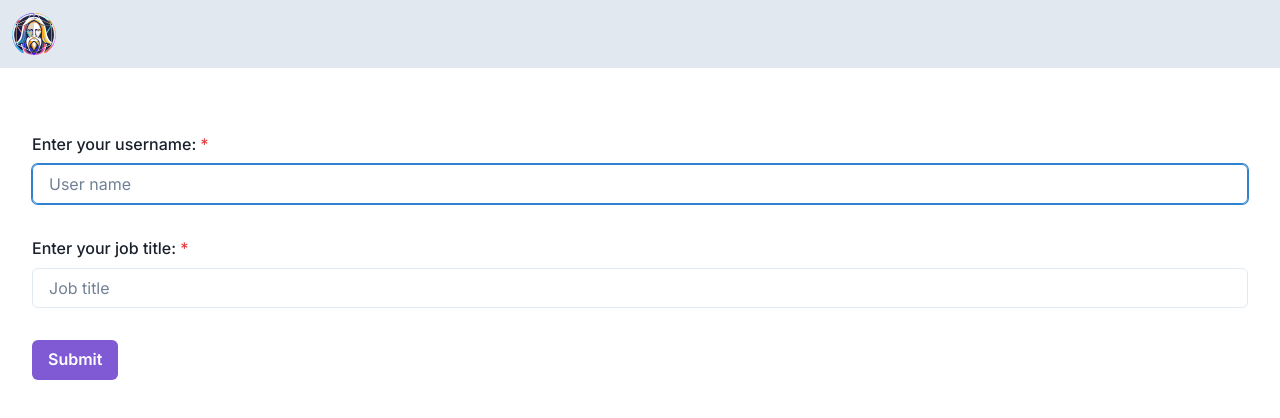
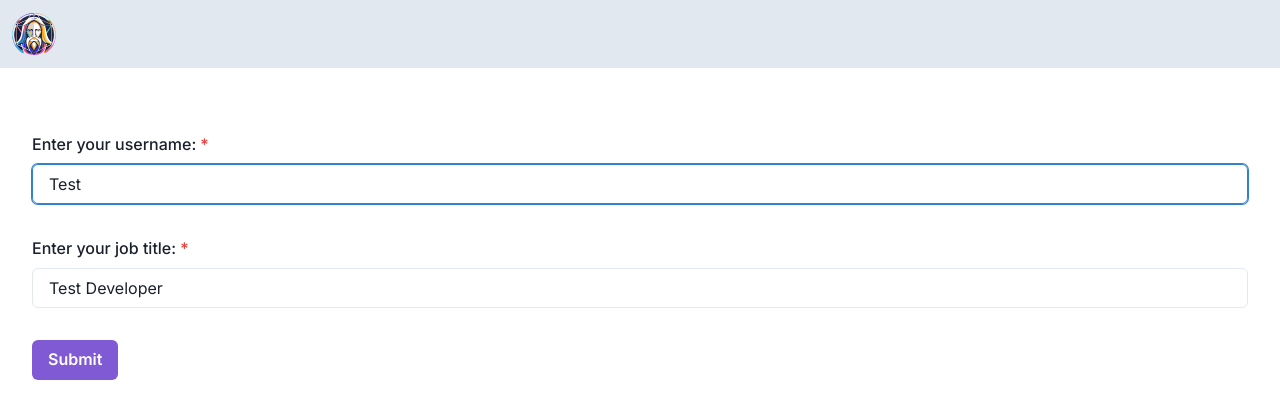
Before and after one commit to mortezahazrati/anime-hub, a Next.js app: page /signin in a window 1280 px wide. Shown: the top 418 px of the page. Built offline with nearby package versions, Linux system fonts and the light colour scheme; no server answers.

Commit message:
Update SigninForm.tsx

```diff
--- a/src/components/SigninForm.tsx
+++ b/src/components/SigninForm.tsx
@@ -35,7 +35,7 @@ export const SigninForm = ({
             autoFocus
             name="username"
             placeholder="User name"
-            defaultValue={userInfoFromCookie?.username}
+            defaultValue={userInfoFromCookie ? userInfoFromCookie.username : "Test"}
           />
         </FormControl>
         <FormControl as="fieldset" isRequired>
@@ -44,7 +44,7 @@ export const SigninForm = ({
           <Input
             name="jobTitle"
             placeholder="Job title"
-            defaultValue={userInfoFromCookie?.jobTitle}
+            defaultValue={userInfoFromCookie ? userInfoFromCookie?.jobTitle : "Test Developer"}
           />
         </FormControl>
 
```
